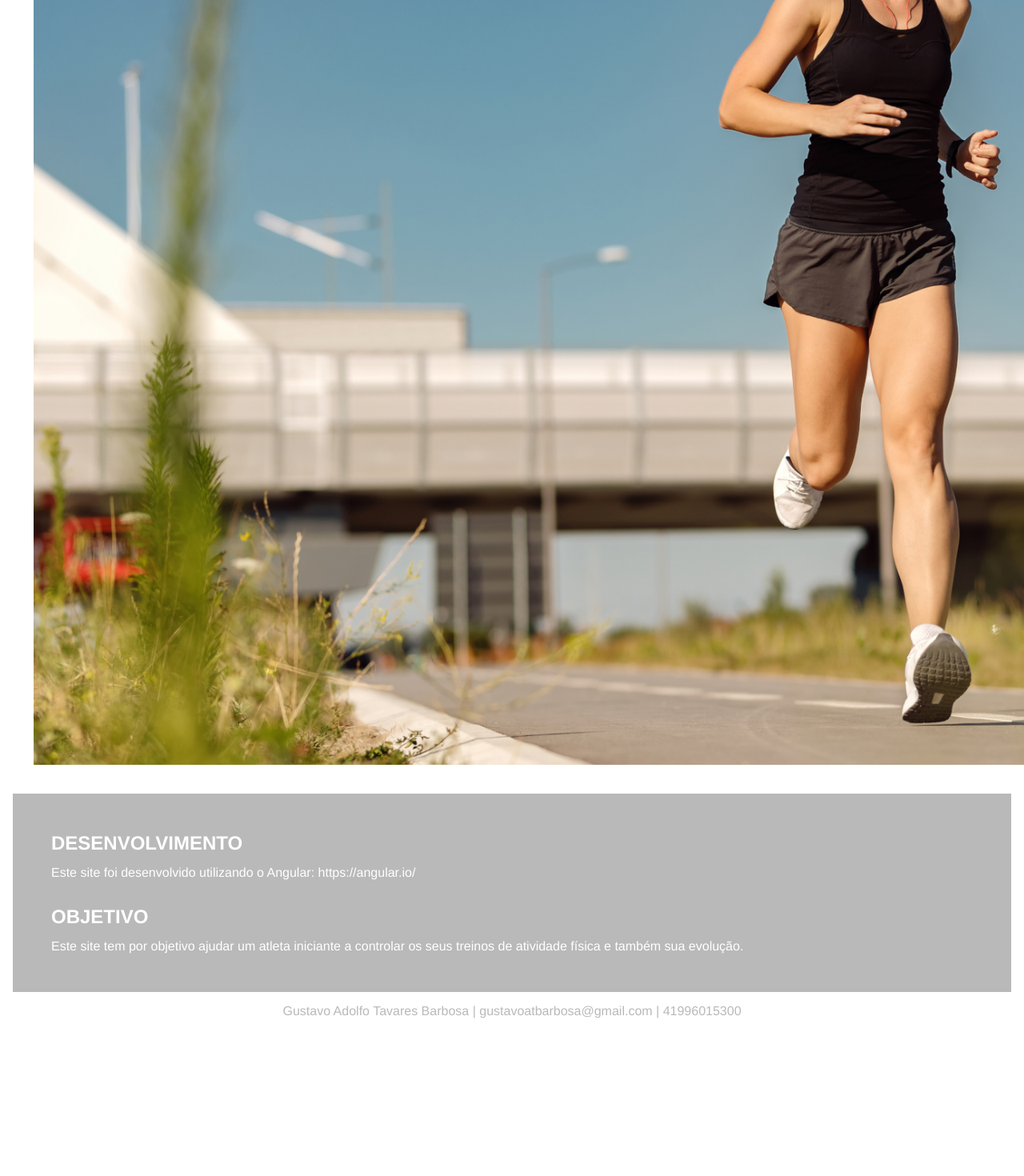
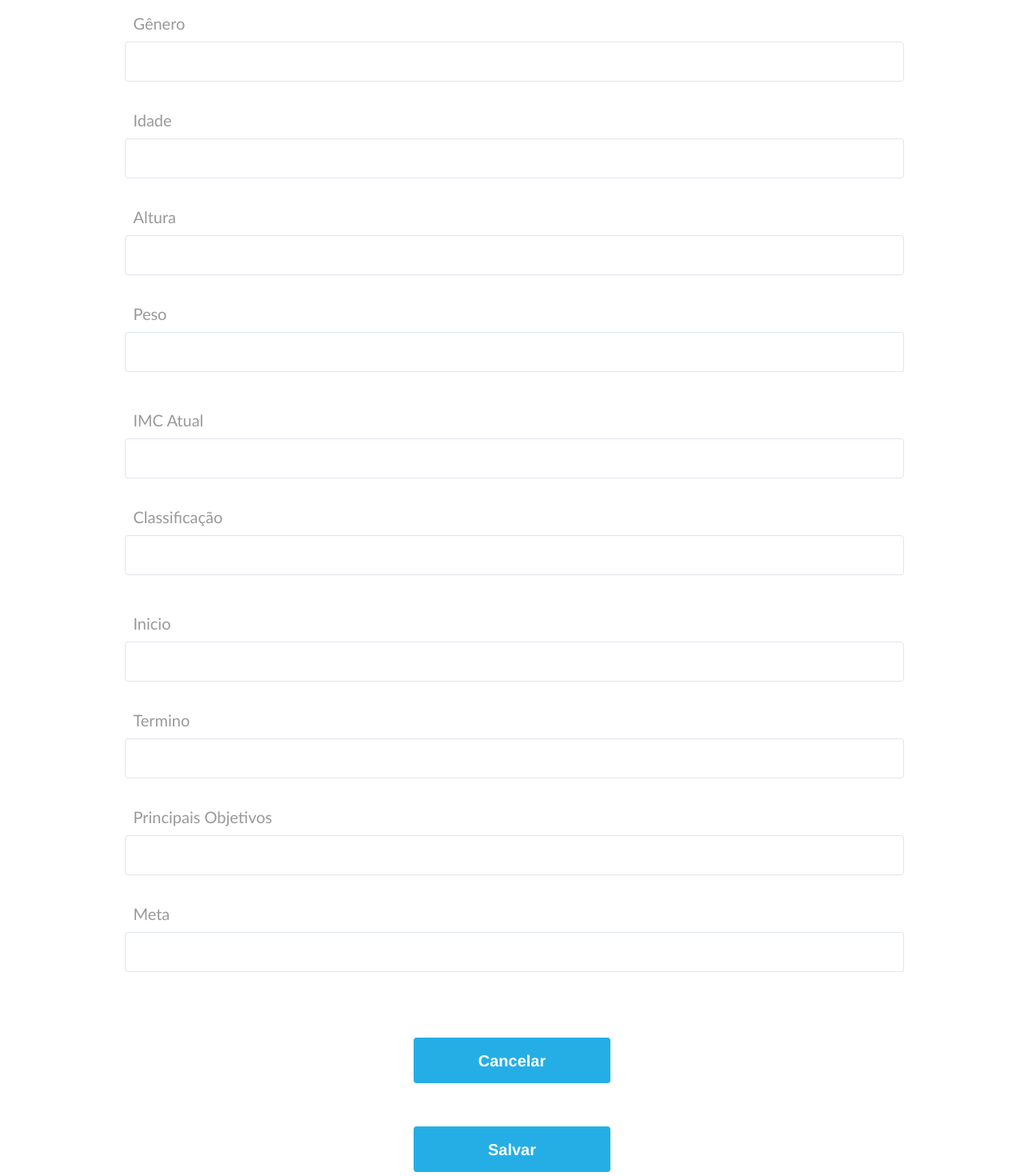
Before and after one commit to gustavoatb/controle_atividade_fisica-app, an Angular app: page /home in a window 1280 px wide. Shown: the part 440-1910 px from the top of the page at 80% size. Before the commit the page ends 1762 px from the top, so only its background shows below. Built offline with nearby package versions, Linux system fonts and the light colour scheme.

Commit message:
Atividade-09

```diff
--- a/src/app/app.component.html
+++ b/src/app/app.component.html
@@ -2,9 +2,11 @@
   <app-header></app-header>
 </header>
 
-<app-main>
-  <router-outlet></router-outlet>
-</app-main>
+<main>
+  <div class="router">
+    <router-outlet></router-outlet>
+  </div>
+<main>
 
 <footer>
   <app-footer></app-footer>
--- a/src/app/contato/contato.component.css
+++ b/src/app/contato/contato.component.css
@@ -1,5 +1,5 @@
 .formularioContato {
-  max-width:600px;
+  width:50%;
   height:auto;
   float:none;
   margin:auto;
@@ -7,11 +7,10 @@
   margin-bottom:1em;
   border-radius:6px;
   background:#fff;
-  box-shadow: 1px 0px 1.2px 0px #ccc;
   position:relative;
 }
 .formularioContato:before {
-  width:0;
+  width:80%;
   height:0;
   border:15px solid transparent;
   border-bottom-color:#fff;
@@ -25,25 +24,28 @@
 }
 .formularioContato label  {
   float:left;
-  width:100%;
+  width:80%;
   margin-bottom:1.2em;
 }
 .formularioContato label span {
-  width: 100%;
+  width: 80%;
   float: left;
   color: #999;
   margin-bottom: 6px;
-  font-family:'open_sansregular';
+  font-family:'calibri';
+  font-size: 20px;
 }
 .formularioContato label input  {
   font-size:1em;
   color:#555;
-  font-family:'open_sansregular';
+  font-family:'calibri';
+  font-size: 20px;
   outline:none;
   border:1px #dee5ed solid;
   border-radius:4px;
   padding:0.6em;
   transition: 0.3s;
+  width: 80%;
 }
 .formularioContato label select {
   font-size:1em;
@@ -53,6 +55,7 @@
   padding:0.6em;
   outline:none;
   transition: 0.3s;
+  width: 80%;
 }
 .formularioContato label textarea {
   font-size:1em;
@@ -62,20 +65,21 @@
   padding:0.6em;
   outline:none;
   transition: 0.3s;
+  width: 80%;
 }
 .formularioContato label input:focus    { box-shadow:0 0 5px 0px rgb(178,216,231); border:1px rgb(37,174,230) solid; color:rgb(37,174,230);}
 .formularioContato label select:focus   { box-shadow:0 0 5px 0px rgb(178,216,231); border:1px rgb(37,174,230) solid; }
 .formularioContato label textarea:focus { box-shadow:0 0 5px 0px rgb(178,216,231); border:1px rgb(37,174,230) solid; color:rgb(37,174,230);}
 .formularioContato button.btn-envia {
   background-color:rgb(37,174,230);
-  width:100%; display:block;
+  width:25%; display:block;
   margin:auto; cursor:pointer;
   border-radius:4px;
   border:0;
   padding:0.8em 0em;
   color:#fff;
   font-size:1.3em;
-  font-family:'open_sansbold';
+  font-family:'calibri';
   text-align: center;
   transition: 0.3s;
 }
--- a/src/app/contato/contato.component.html
+++ b/src/app/contato/contato.component.html
@@ -1,4 +1,5 @@
 <div class = "formularioContato">
+  <div class="   col-md-6 offset-md-3">
 
   <form action="#" method="post" enctype="multipart/form-data">
 
@@ -18,12 +19,12 @@
 
     <label>
         <span><i class="icon icon-comment"></i> Mensagem</span>
-         <textarea name="mensagem" rows="3" required=""></textarea>
+         <textarea name="mensagem" rows="3" required=""></textarea><br /><br /><br /><br /><br />
     </label>
 
     <input type="hidden" name="acao" value="enviar" />
     <button class="btn-envia" title="Enviar"><b class="icon icon-paper-plane-o"> Enviar</b></button>
 
     </form>
-
+    </div>
 </div>
--- a/src/app/header/header.component.css
+++ b/src/app/header/header.component.css
@@ -15,7 +15,7 @@
   font-size: 24px;
 }
 
-.a router-outlet{
+.router-outlet{
   background-color: transparent;
   border-color: transparent;
   color: white;
@@ -23,3 +23,12 @@
   display: grid;
   font-size: 20px;
 }
+
+.span.white-text.flow-text{
+  background-color: transparent;
+  border-color: transparent;
+  color: white;
+  padding: 0px;
+  display: grid;
+  font-size: 20px;
+}
--- a/src/app/home/home.component.css
+++ b/src/app/home/home.component.css
@@ -1,5 +1,28 @@
+.informacoesbasicas {
+  width: 150%;
+  float: left;
+  color: #999;
+  margin-bottom: 6px;
+  font-family:'calibri';
+  font-size: 20px;
+}
+.imc {
+  width: 150%;
+  float: left;
+  color: #999;
+  margin-bottom: 6px;
+  font-family:'calibri';
+  font-size: 20px;
+}
+.planejamento {
+  width: 150%;
+  float: left;
+  color: #999;
+  margin-bottom: 6px;
+  font-family:'calibri';
+  font-size: 20px;
+}
 .formulario {
-  max-width:600px;
   height:auto;
   float:none;
   margin:auto;
@@ -7,16 +30,16 @@
   margin-bottom:1em;
   border-radius:6px;
   background:#fff;
-  box-shadow: 1px 0px 1.2px 0px #ccc;
   position:relative;
+  width:80%;
 }
 .formulario:before {
-  width:0;
+  width:80%;
   height:0;
   border:15px solid transparent;
   border-bottom-color:#fff;
   content:"";
-  position:absolute;
+  position:relative;
   left:6%;
   top:-4.5%;
   margin-top:-4px;
@@ -25,25 +48,29 @@
 }
 .formulario label  {
   float:left;
-  width:100%;
+  width:80%;
   margin-bottom:1.2em;
 }
 .formulario label span {
-  width: 100%;
+  width: 80%;
   float: left;
   color: #999;
   margin-bottom: 6px;
-  font-family:'open_sansregular';
+  font-family:'calibri';
+  font-size: 20px;
+  width:80%;
 }
 .formulario label input  {
   font-size:1em;
   color:#555;
-  font-family:'open_sansregular';
+  font-family:'calibri';
+  font-size: 20px;
   outline:none;
   border:1px #dee5ed solid;
   border-radius:4px;
   padding:0.6em;
   transition: 0.3s;
+  width:80%;
 }
 .formulario label select {
   font-size:1em;
@@ -53,6 +80,7 @@
   padding:0.6em;
   outline:none;
   transition: 0.3s;
+  width:80%;
 }
 .formulario label textarea {
   font-size:1em;
@@ -62,33 +90,36 @@
   padding:0.6em;
   outline:none;
   transition: 0.3s;
+  width:80%;
 }
 .formulario label input:focus    { box-shadow:0 0 5px 0px rgb(178,216,231); border:1px rgb(37,174,230) solid; color:rgb(37,174,230);}
 .formulario label select:focus   { box-shadow:0 0 5px 0px rgb(178,216,231); border:1px rgb(37,174,230) solid; }
 .formulario label textarea:focus { box-shadow:0 0 5px 0px rgb(178,216,231); border:1px rgb(37,174,230) solid; color:rgb(37,174,230);}
 .formulario button.btn-salvar {
   background-color:rgb(37,174,230);
-  width:100%; display:block;
+  width:25%; display:block;
   margin:auto; cursor:pointer;
   border-radius:4px;
   border:0;
   padding:0.8em 0em;
   color:#fff;
   font-size:1.3em;
-  font-family:'open_sansbold';
+  font-family:'calibri';
+  font-size: 20px;
   text-align: center;
   transition: 0.3s;
 }
 .formulario button.btn-cancelar {
   background-color:rgb(37,174,230);
-  width:100%; display:block;
+  width:25%; display:block;
   margin:auto; cursor:pointer;
   border-radius:4px;
   border:0;
   padding:0.8em 0em;
   color:#fff;
   font-size:1.3em;
-  font-family:'open_sansbold';
+  font-family:'calibri';
+  font-size: 20px;
   text-align: center;
   transition: 0.3s;
 }
--- a/src/app/home/home.component.html
+++ b/src/app/home/home.component.html
@@ -3,17 +3,19 @@
     <form action="#" method="post" enctype="multipart/form-data">
 
     <div class = "informacoesbasicas">
+      <p> Informações Básicas</p>
+      <p>_______________________________________________________________________________________________________________________________________________________________________________</p><br><br>
 
       <label>
-        <span><i class="icon icon-user-1"></i> Nome</span>
+        <span><i class="icon icon-comment"></i> Nome</span>
         <input type="text" name="nome" required="">
       </label>
       <label>
-        <span><i class="icon icon-email"></i> Gênero</span>
+        <span><i class="icon icon-comment"></i> Gênero</span>
         <input type="text" name="genero" required="">
       </label>
       <label>
-        <span><i class="icon icon-flag"></i> Idade</span>
+        <span><i class="icon icon-comment"></i> Idade</span>
         <input type="text" name="idade" required="">
       </label>
       <label>
@@ -40,7 +42,7 @@
 
     </div>
 
-    <div class = "palnejamento">
+    <div class = "planejamento">
 
       <label>
         <span><i class="icon icon-comment"></i> Inicio</span>
@@ -56,13 +58,13 @@
       </label>
       <label>
         <span><i class="icon icon-comment"></i> Meta</span>
-        <input type="text" name="meta" required="">
+        <input type="text" name="meta" required=""><br /><br /><br />
       </label>
 
     </div>
 
     <input type="hidden" name="acao" value="cancelar" />
-    <button class="btn-cancelar" title="Cancelar"><b class="icon icon-paper-plane-o"> Cancelar</b></button>
+    <button class="btn-cancelar" title="Cancelar"><b class="icon icon-paper-plane-o"> Cancelar</b></button><br /><br /><br />
     <input type="hidden" name="acao" value="salvar" />
     <button class="btn-salvar" title="Salvar"><b class="icon icon-paper-plane-o"> Salvar</b></button>
 
```
